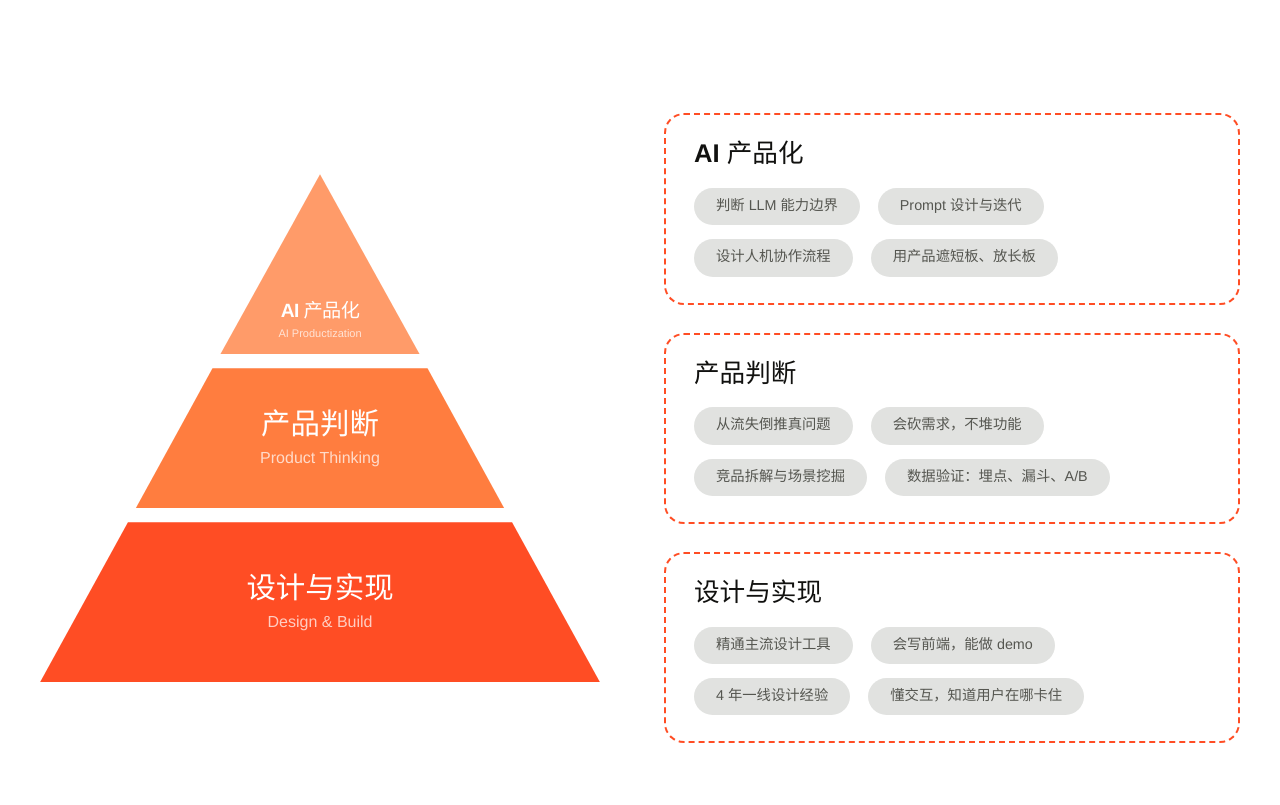
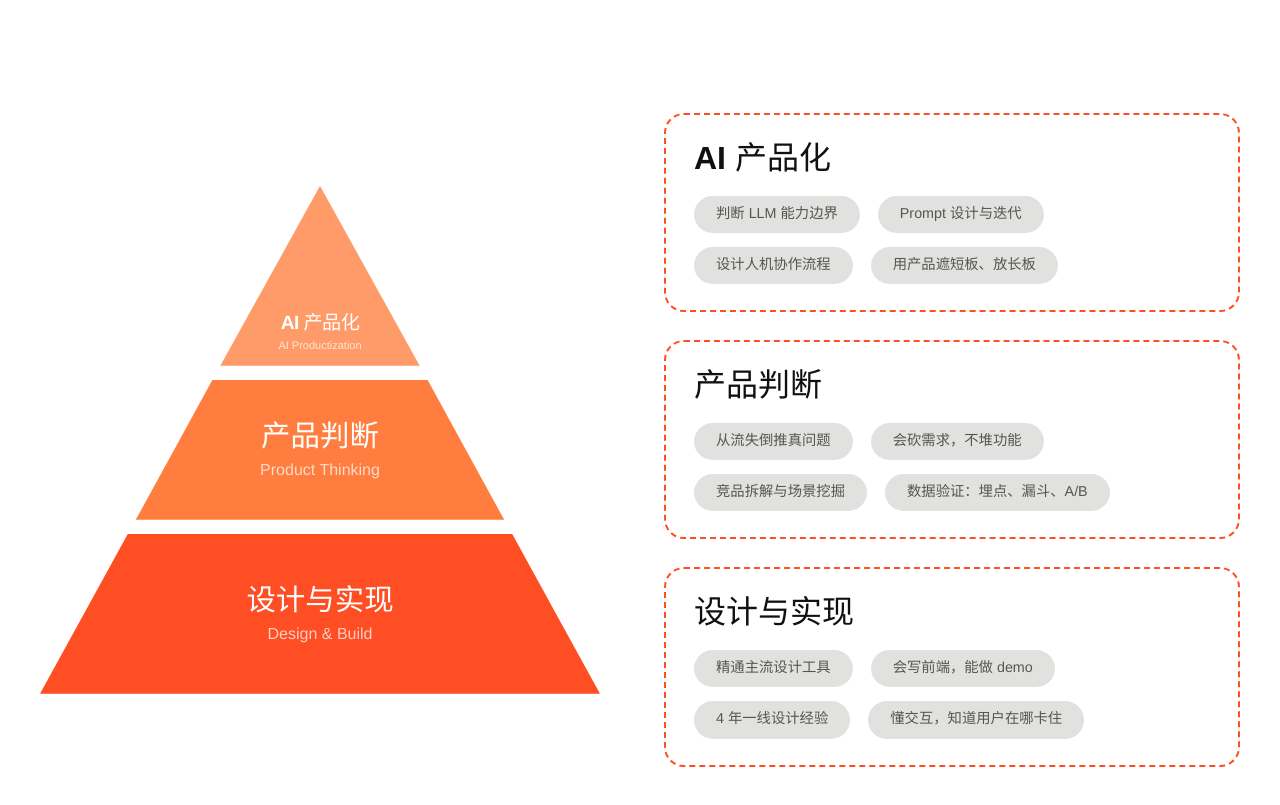
Before and after one commit to Miaaaa857/profile, a React (Vite) app: page /about in a window 1280 px wide. Shown: the part 3860-4665 px from the top of the page. Built offline with nearby package versions, Linux system fonts and the light colour scheme; a web font is replaced by a local one.

Commit message:
Set capability headings to thirty two pixels

```diff
--- a/src/styles/global.css
+++ b/src/styles/global.css
@@ -414,7 +414,7 @@ i { font-style: normal; }
 .aa-capability-pyramid__level--3 { width: 100%; height: 160px; clip-path: polygon(15.7% 0, 84.3% 0, 100% 100%, 0 100%); background: var(--accent); }
 .aa-capability-details { display: grid; gap: 28px; }
 .aa-capability-group { padding: 24px 28px 26px; border: 2px dashed var(--accent); border-radius: 20px; }
-.aa-capability-group h2 { font-size: clamp(25px, 2vw, 34px); line-height: 1.2; font-weight: 600; }
+.aa-capability-group h2 { font-size: 32px; line-height: 1.2; font-weight: 600; }
 .aa-capability-group > div { margin-top: 18px; display: flex; flex-wrap: wrap; gap: 14px 18px; }
 .aa-capability-group span { padding: 9px 22px; border-radius: 999px; background: #e1e2e0; color: #555650; font-size: clamp(14px, 1.12vw, 18px); line-height: 1.35; white-space: nowrap; }
 
```
